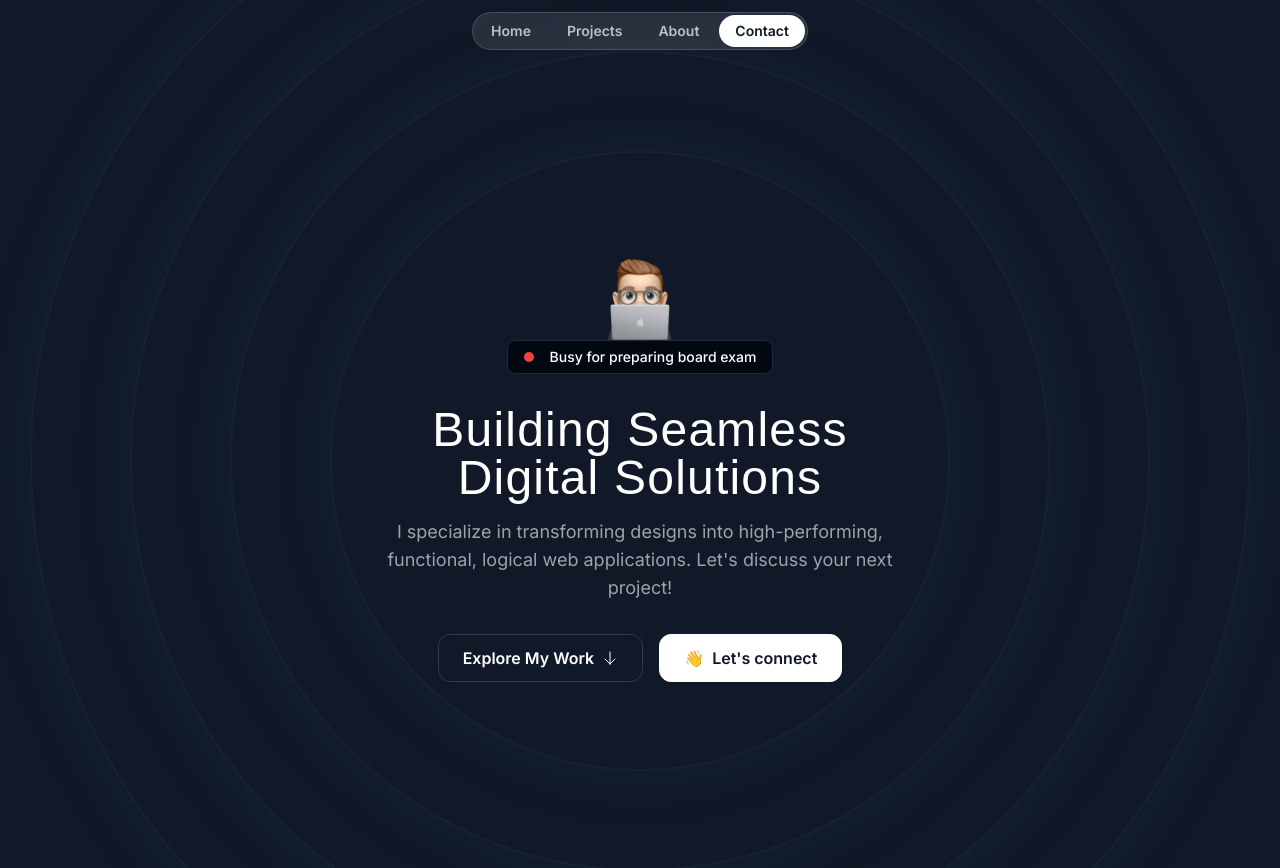
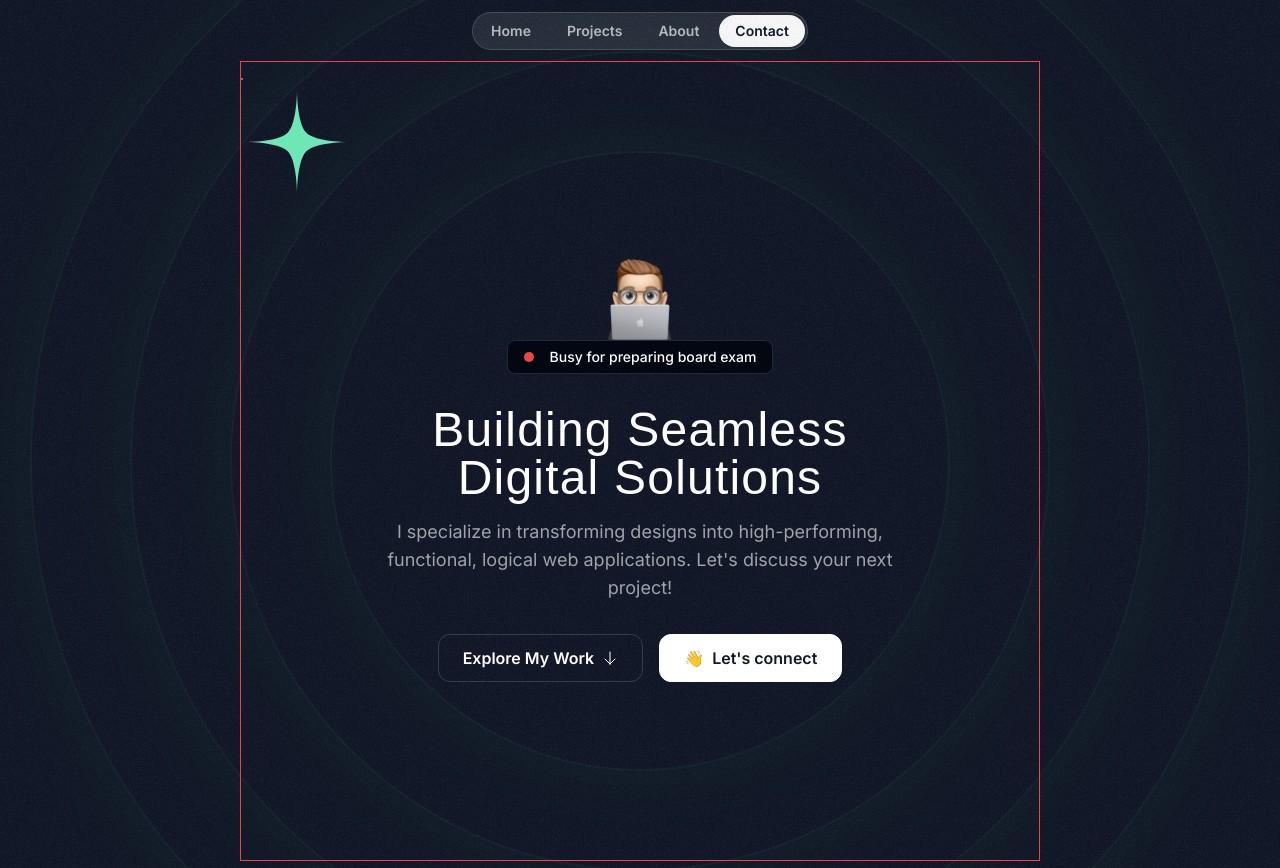
Before and after one commit to virtualabishek/newProtfolioWebsite, a Next.js app: page / in a window 1280 px wide. Shown: the top 868 px of the page. Built offline with nearby package versions, Linux system fonts and the light colour scheme; a web font is replaced by a local one.

Commit message:
done for now, Created a star

```diff
--- a/src/sections/Hero.tsx
+++ b/src/sections/Hero.tsx
@@ -2,6 +2,7 @@
 import Image from "next/image";
 import ArrowDown from "@/assets/icons/arrow-down.svg";
 import grainImage from "@/assets/images/grain.jpg";
+import StarIcon from "@/assets/icons/star.svg";
 
 export const HeroSection = () => {
   return (
@@ -9,13 +10,17 @@
       <div
         className="absolute inset-0 -z-30 opacity-5"
         style={{
-          backgroundImage: `url(${grainImage.src}))`,
+          backgroundImage: `url(${grainImage.src})`,
         }}
       ></div>
       <div className=" size-[620px] hero-ring "></div>
       <div className=" size-[820px] hero-ring "></div>
       <div className=" size-[1020px] hero-ring "></div>
       <div className=" size-[1220px] hero-ring "></div>
+      <div className="absolute left-1/2 top-1/2 -translate-x-1/2 -translate-y-1/2 border border-red-500 size-[800px]">
+        <div className="border border-red-500 inline-flex "></div>
+        <StarIcon className="size-28 text-emerald-300" />
+      </div>
       <div className="container">
         <div className="flex flex-col items-center">
           <Image
```
